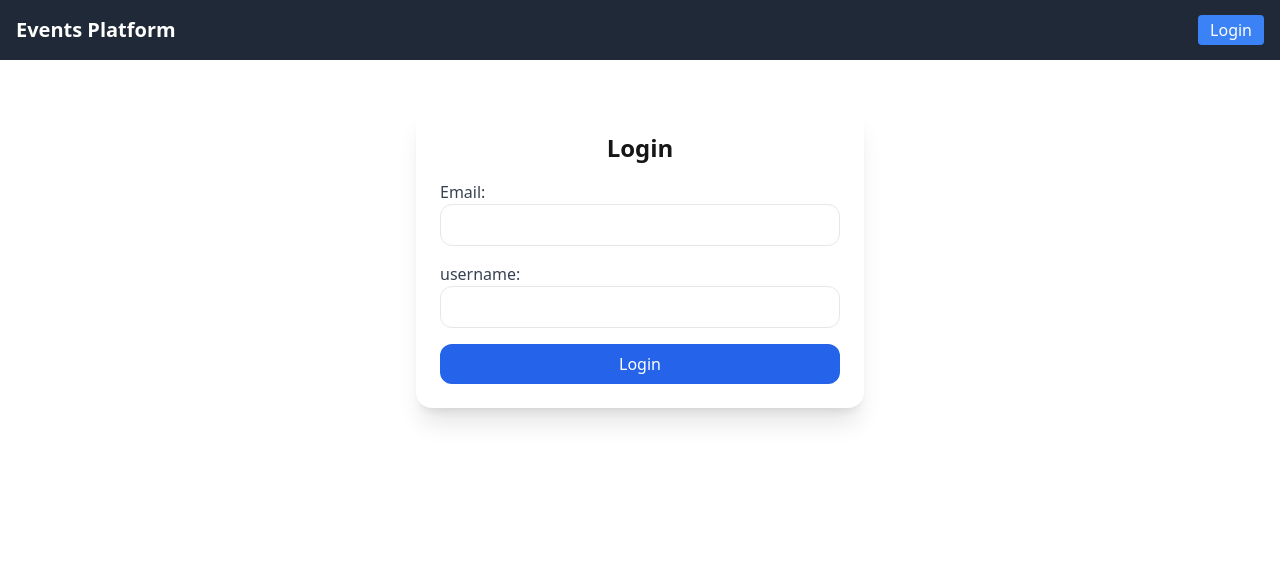
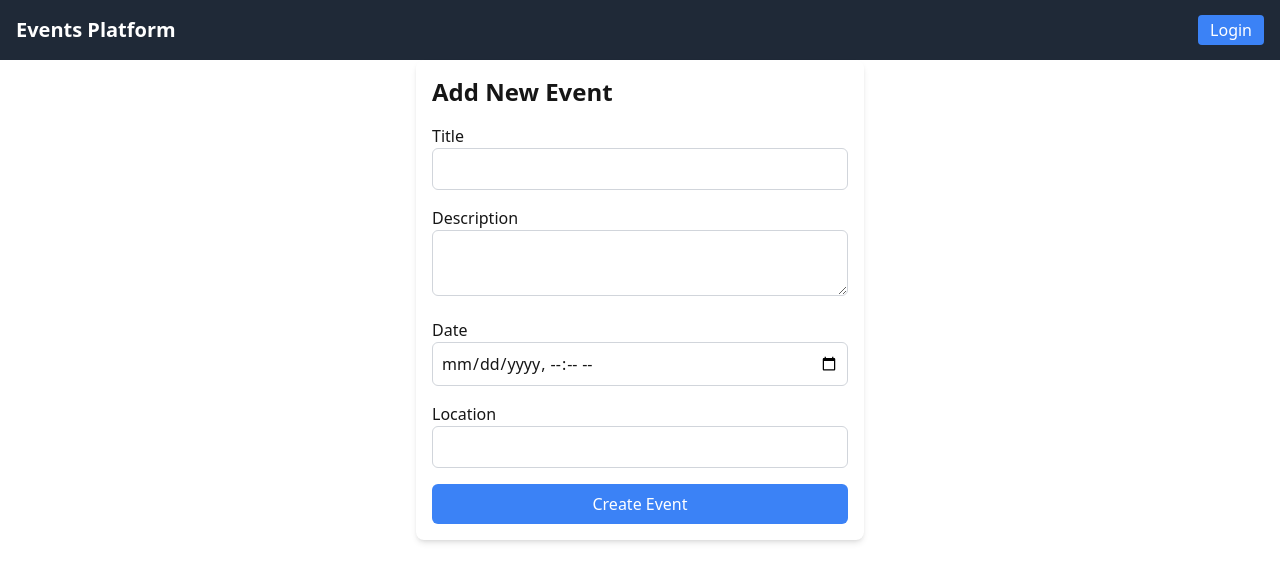
Before and after one commit to AbdurahmanMohamud/Events-Platform, a React (Vite) app in the folder frontend/: page /add-event in a window 1280 px wide. Before the commit this address led to /login. Shown: the top 582 px of the page. Built offline with nearby package versions, Linux system fonts and the light colour scheme.

Commit message:
finished signup, add event, delete event and added admin feature

```diff
--- a/frontend/src/App.jsx
+++ b/frontend/src/App.jsx
@@ -8,7 +8,9 @@ import { useEffect, useState } from "react";
 import HomePage from "./pages/HomePage";
 import EventDetails from "./pages/EventDetails";
 import LoginPage from "./pages/loginPage"
-import SignupPage from "./pages/signupPage";;
+import SignupPage from "./pages/signupPage";
+import AddEvent from "./pages/AddEvent";
+import DeleteEvent from "./pages/DeleteEvents";
 import NavBar from "./components/Navbar";
 
 export default function App() {
@@ -45,7 +47,14 @@ export default function App() {
         />
         <Route path="/login" element={<LoginPage setUser={setUser} />} />
         <Route path="/signup" element={<SignupPage setUser={setUser} />} />
-        <Route path="*" element={<Navigate to="/" replace />} />
+        <Route path="/add-event" element={<AddEvent />} />
+        <Route path="/delete-event" element={<DeleteEvent user={user} />} />
+        <Route
+  path="*"
+  element={
+    user ? <Navigate to="/" replace /> : <Navigate to="/login" replace />
+  }
+/>
       </Routes>
     </div>
   );
--- a/frontend/src/components/Navbar.jsx
+++ b/frontend/src/components/Navbar.jsx
@@ -19,6 +19,22 @@ export default function Navbar({ user, setUser }) {
         {user ? (
           <>
             <span>Welcome, {user.username}!</span>
+            {user.is_admin && (
+              <Link
+                to="/add-event"
+                className="bg-green-500 px-3 py-1 rounded hover:bg-green-600"
+              >
+                Add-Event
+              </Link>
+            )}
+            {user.is_admin && (
+              <Link
+                to="/delete-event"
+                className="bg-red-900 px-3 py-1 rounded hover:bg-red-600"
+              >
+                delete events
+              </Link>
+            )}
             <button
               onClick={handleLogout}
               className="bg-red-500 px-3 py-1 rounded hover:bg-red-600"
--- /dev/null
+++ b/frontend/src/pages/AddEvent.jsx
@@ -0,0 +1,124 @@
+import { useState } from "react";
+import axios from "axios";
+import { useNavigate } from "react-router-dom";
+
+export default function AddEvent() {
+  const [event, setEvent] = useState({
+    title: "",
+    description: "",
+    date: "",
+    location: "",
+  });
+  const [error, setError] = useState(null);
+  const [showPopup, setShowPopup] = useState(false); // State for popup visibility
+  const navigate = useNavigate();
+
+  const handleChange = (e) => {
+    const { name, value } = e.target;
+    setEvent((prevEvent) => ({
+      ...prevEvent,
+      [name]: value,
+    }));
+  };
+
+  const handleSubmit = async (e) => {
+    e.preventDefault();
+    try {
+      const response = await axios.post("/api/events", event);
+      const newEvent = response.data;  // The full event object returned from the backend
+
+      // Show the popup after event creation
+      setShowPopup(true);
+
+      // Redirect to the new event page after a short delay
+      setTimeout(() => {
+        navigate(`/`);
+      }, 2000); // Redirect after 2 seconds to show the popup
+    } catch (err) {
+      setError("There was an error creating the event.");
+    }
+  };
+
+  const handleClosePopup = () => {
+    setShowPopup(false); // Close the popup manually
+  };
+
+  return (
+    <div className="max-w-md mx-auto p-4 bg-white shadow-md rounded-lg">
+      <h2 className="text-2xl font-bold mb-4">Add New Event</h2>
+      {error && <p className="text-red-500">{error}</p>}
+
+      {/* Popup */}
+      {showPopup && (
+        <div className="fixed inset-0 bg-gray-600 bg-opacity-50 flex items-center justify-center z-50">
+          <div className="bg-white p-6 rounded-lg shadow-lg w-80">
+            <h3 className="text-lg font-semibold">Event Created!</h3>
+            <p className="mt-2">Your event has been successfully created.</p>
+            <button
+              onClick={handleClosePopup}
+              className="mt-4 bg-blue-500 text-white py-1 px-4 rounded-md hover:bg-blue-600"
+            >
+              Close
+            </button>
+          </div>
+        </div>
+      )}
+
+      <form onSubmit={handleSubmit}>
+        <div className="mb-4">
+          <label htmlFor="title" className="block font-medium">Title</label>
+          <input
+            type="text"
+            id="title"
+            name="title"
+            value={event.title}
+            onChange={handleChange}
+            required
+            className="w-full p-2 border border-gray-300 rounded-md"
+          />
+        </div>
+        <div className="mb-4">
+          <label htmlFor="description" className="block font-medium">Description</label>
+          <textarea
+            id="description"
+            name="description"
+            value={event.description}
+            onChange={handleChange}
+            required
+            className="w-full p-2 border border-gray-300 rounded-md"
+          />
+        </div>
+        <div className="mb-4">
+          <label htmlFor="date" className="block font-medium">Date</label>
+          <input
+            type="datetime-local"
+            id="date"
+            name="date"
+            value={event.date}
+            onChange={handleChange}
+            required
+            className="w-full p-2 border border-gray-300 rounded-md"
+          />
+        </div>
+        <div className="mb-4">
+          <label htmlFor="location" className="block font-medium">Location</label>
+          <input
+            type="text"
+            id="location"
+            name="location"
+            value={event.location}
+            onChange={handleChange}
+            required
+            className="w-full p-2 border border-gray-300 rounded-md"
+          />
+        </div>
+        <button
+          type="submit"
+          className="w-full bg-blue-500 text-white py-2 rounded-md hover:bg-blue-600"
+        >
+          Create Event
+        </button>
+      </form>
+    </div>
+  );
+}
--- a/frontend/src/pages/CreateEvent.jsx
+++ /dev/null
@@ -1,73 +0,0 @@
-import { useState } from "react";
-import axios from "axios";
-
-export default function CreateEvent() {
-  const [form, setForm] = useState({
-    title: "",
-    description: "",
-    date: "",
-    location: "",
-  });
-  const [message, setMessage] = useState("");
-
-  const handleChange = (e) => {
-    setForm({ ...form, [e.target.name]: e.target.value });
-  };
-
-  const handleSubmit = (e) => {
-    e.preventDefault();
-    axios
-      .post("/api/events", form)
-      .then(() => setMessage("Event created successfully!"))
-      .catch(() => setMessage("Error creating event."));
-  };
-
-  return (
-    <div className="p-6">
-      <h1 className="text-2xl font-bold mb-4">Create Event</h1>
-      <form onSubmit={handleSubmit} className="space-y-4">
-        <input
-          className="border p-2 w-full"
-          type="text"
-          name="title"
-          placeholder="Title"
-          value={form.title}
-          onChange={handleChange}
-          required
-        />
-        <textarea
-          className="border p-2 w-full"
-          name="description"
-          placeholder="Description"
-          value={form.description}
-          onChange={handleChange}
-          required
-        />
-        <input
-          className="border p-2 w-full"
-          type="date"
-          name="date"
-          value={form.date}
-          onChange={handleChange}
-          required
-        />
-        <input
-          className="border p-2 w-full"
-          type="text"
-          name="location"
-          placeholder="Location"
-          value={form.location}
-          onChange={handleChange}
-          required
-        />
-        <button
-          className="bg-green-500 text-white px-4 py-2 rounded-xl"
-          type="submit"
-        >
-          Create
-        </button>
-      </form>
-      {message && <p className="mt-4 text-sm text-red-500">{message}</p>}
-    </div>
-  );
-}
--- /dev/null
+++ b/frontend/src/pages/DeleteEvents.jsx
@@ -0,0 +1,75 @@
+import { useState, useEffect } from "react";
+import { useNavigate } from "react-router-dom";
+import axios from "axios";
+
+export default function DeleteEvent({ user }) {
+  const [events, setEvents] = useState([]);
+  const [error, setError] = useState(null);
+  const navigate = useNavigate();
+
+  // Fetch all events on page load
+  useEffect(() => {
+    axios
+      .get("/api/events")
+      .then((response) => {
+        setEvents(response.data.events); // Ensure that the structure of your response contains 'events'
+      })
+      .catch((err) => {
+        setError("Error fetching events.");
+      });
+  }, []);
+
+  // Handle event deletion
+  const handleDelete = (event_id) => {
+    const confirmDelete = window.confirm("Are you sure you want to delete this event?");
+    if (confirmDelete) {
+      axios
+        .delete(`/api/events/${event_id}`)
+        .then(() => {
+          // Remove the event from the list after deletion
+          setEvents((prevEvents) =>
+            prevEvents.filter((event) => event.event_id !== event_id)
+          );
+        })
+        .catch((err) => {
+          setError("Error deleting event.");
+        });
+    }
+  };
+
+  if (error) {
+    return <div>{error}</div>;
+  }
+
+  return (
+    <div className="max-w-4xl mx-auto p-4 bg-white shadow-md rounded-lg">
+      <h2 className="text-2xl font-bold mb-4">Manage Events</h2>
+
+      {/* List of Events */}
+      {events.length > 0 ? (
+        <div className="space-y-4">
+          {events.map((event) => (
+            <div key={event.event_id} className="p-4 bg-gray-100 rounded-md">
+              <h3 className="text-lg font-semibold">{event.title}</h3>
+              <p>{event.description}</p>
+              <p>{event.location}</p>
+              <p>{new Date(event.date).toLocaleString()}</p>
+
+              {/* Show delete button only for admin */}
+              {user && user.is_admin && (
+                <button
+                  onClick={() => handleDelete(event.event_id)}
+                  className="bg-red-500 text-white py-2 px-4 rounded-md hover:bg-red-600 mt-4"
+                >
+                  Delete
+                </button>
+              )}
+            </div>
+          ))}
+        </div>
+      ) : (
+        <p>No events available.</p>
+      )}
+    </div>
+  );
+}
--- a/frontend/src/pages/loginPage.jsx
+++ b/frontend/src/pages/loginPage.jsx
@@ -1,6 +1,6 @@
 import { useState } from "react";
 import axios from "axios";
-import { useNavigate } from "react-router-dom";
+import { useNavigate, Link } from "react-router-dom"; // Added Link
 
 export default function LoginPage({ setUser }) {
   const [email, setEmail] = useState("");
@@ -11,7 +11,7 @@ export default function LoginPage({ setUser }) {
   const handleSubmit = (e) => {
     e.preventDefault();
     axios
-      .get("/api/users") // Fetch all users
+      .get("/api/users")
       .then((res) => {
         const foundUser = res.data.users.find(
           (u) => u.email === email && u.username === username
@@ -43,9 +43,9 @@ export default function LoginPage({ setUser }) {
           />
         </div>
         <div>
-          <label className="block text-gray-700">username:</label>
+          <label className="block text-gray-700">Username:</label>
           <input
-            type="username"
+            type="text"
             className="w-full p-2 border rounded-xl"
             value={username}
             onChange={(e) => setUsername(e.target.value)}
@@ -60,6 +60,15 @@ export default function LoginPage({ setUser }) {
           Login
         </button>
       </form>
+      <p className="mt-4 text-center">
+        Don&apos;t have an account?{" "}
+        <Link
+          to="/signup"
+          className="text-blue-600 hover:underline"
+        >
+          Sign up here
+        </Link>
+      </p>
     </div>
   );
 }
--- a/frontend/src/pages/signupPage.jsx
+++ b/frontend/src/pages/signupPage.jsx
@@ -9,16 +9,16 @@ export default function SignupPage({ setUser }) {
   const [error, setError] = useState("");
   const navigate = useNavigate();
 
-  const newUser = {
-    username: username,
-    name: name,
-    email: email,
-  };
-console.log(newUser)
   const handleSubmit = (e) => {
     e.preventDefault();
+    const newUser = {
+      username,
+      name,
+      email,
+    };
+    console.log(newUser);
     axios
-      .post("/api/users",newUser)
+      .post("/api/users", newUser)
       .then((res) => {
         setUser(res.data.user);
         navigate("/");
```
Also changed, not shown: 2 other files (tests, documents, lock files or other folders).
